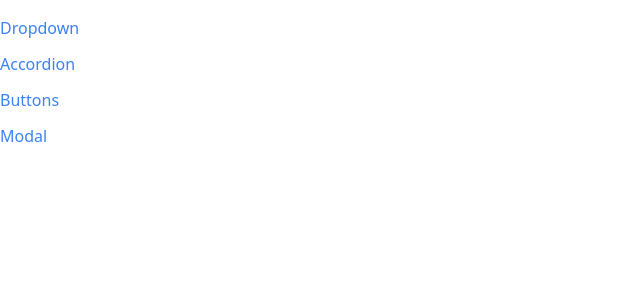
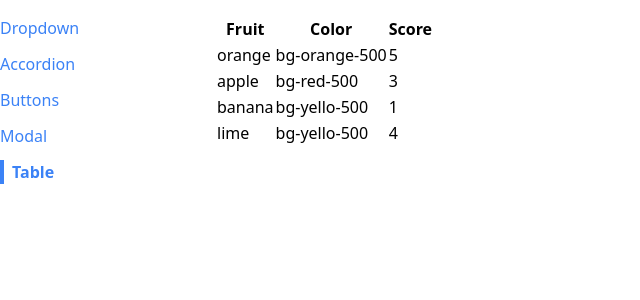
Before and after one commit to kuladeepperumalla/react-custom-components, a React (Create React App) app: page /table in a window 1280 px wide. Shown: the top 300 px of the page, without its empty margins (0-640 px from the left). Built offline with nearby package versions, Linux system fonts and the light colour scheme.

Commit message:
commit #15 table component

```diff
--- a/src/App.js
+++ b/src/App.js
@@ -4,23 +4,27 @@
 import DropdownPage from "./pages/DropdownPage";
 import ButtonPage from './pages/ButtonPage';
 import ModalPage from "./pages/ModalPage";
+import TablePage from "./pages/TablePage";
 
 function App() {
   return (
     <div className="container mx-auto grid grid-cols-6 gap-4 mt-4">
       <Sidebar />
       <div className="col-span-5">
+        <Route path="/">
+          <DropdownPage />
+        </Route>
         <Route path="/accordion">
           <AccordionPage />
+        </Route>
+        <Route path="/buttons">
+          <ButtonPage />
         </Route>
         <Route path="/modal">
           <ModalPage />
         </Route>
-        <Route path="/buttons">
-          <ButtonPage />
-        </Route>
-        <Route path="/">
-          <DropdownPage />
+        <Route path="/table">
+          <TablePage />
         </Route>
       </div>
     </div>
--- a/src/components/Sidebar.js
+++ b/src/components/Sidebar.js
@@ -6,7 +6,8 @@
       { lable: "Dropdown", path: "/" },
       { lable: "Accordion", path: "/accordion" },
       { lable: "Buttons", path: "/buttons" },
-      { lable: "Modal", path: "/modal" }
+      { lable: "Modal", path: "/modal" },
+      { lable: "Table", path: "/table" }
     ];
 
     const renderedLinks = links.map((link) => {
--- /dev/null
+++ b/src/components/Table.js
@@ -0,0 +1,25 @@
+function Table({data}){
+    const renderedRows = data.map((fruit)=>{
+        return (
+          <tr key={fruit.name}>
+            <td>{fruit.name}</td>
+            <td>{fruit.color}</td>
+            <td>{fruit.score}</td>
+          </tr>
+        );
+    })
+    return <table>
+        <thead>
+            <tr>
+                <th>Fruit</th>
+                <th>Color</th>
+                <th>Score</th>
+            </tr>
+        </thead>
+        <tbody>
+            {renderedRows}
+        </tbody>
+    </table>
+}
+
+export default Table
--- /dev/null
+++ b/src/pages/TablePage.js
@@ -0,0 +1,17 @@
+import Table from "../components/Table";
+
+function TablePage(){
+    const data = [
+        {name:'orange', color:'bg-orange-500', score:5},
+        {name:'apple', color:'bg-red-500', score:3},
+        {name:'banana', color:'bg-yello-500', score:1},
+        {name:'lime', color:'bg-yello-500', score:4}
+    ]
+    return (
+    <div>
+        <Table data={data}/>
+    </div>
+    )
+}
+
+export default TablePage;
```
